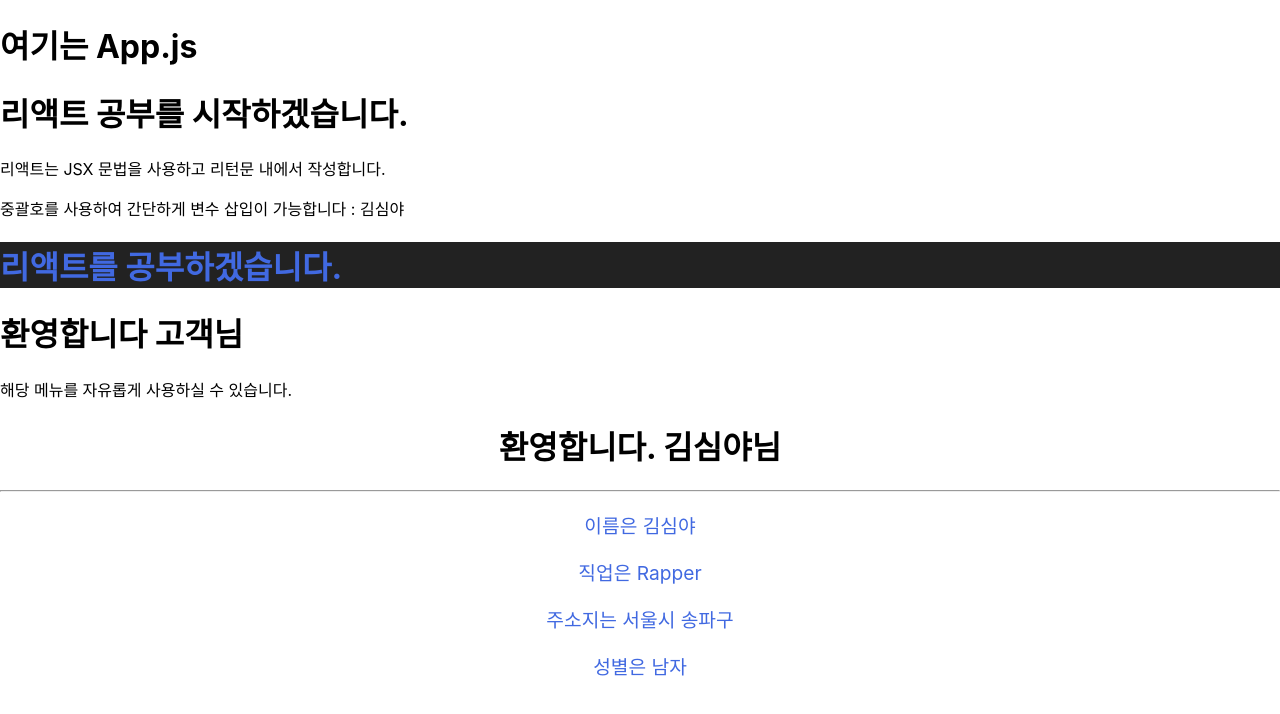
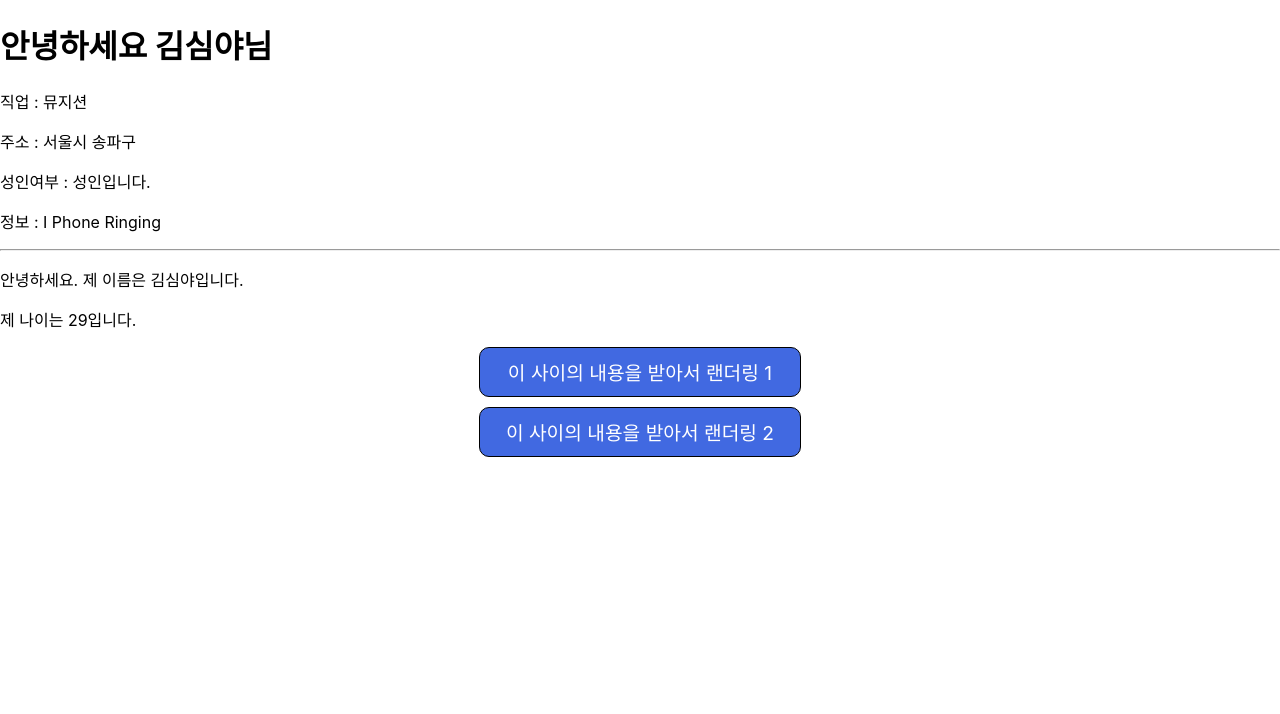
Before and after one commit to BeigeSeason/ReactEx, a React (Create React App) app: page / in a window 1280 px wide. Shown: the top 714 px of the page. Built offline with nearby package versions, Linux system fonts and the light colour scheme.

Commit message:
2024.11.18 오후

```diff
--- a/package.json
+++ b/package.json
@@ -10,6 +10,7 @@
     "react": "^18.3.1",
     "react-dom": "^18.3.1",
     "react-scripts": "5.0.1",
+    "styled-components": "^6.1.13",
     "web-vitals": "^2.1.0"
   },
   "scripts": {
--- a/src/App.js
+++ b/src/App.js
@@ -2,14 +2,39 @@ import logo from './logo.svg';
 import './App.css';
 import JsxSyntax from "./JSX문법";
 import GreetingComponent from './GreetingComponent';
+import WelcomeProps from "./WelcomeProps";
+import Articles from './Articles';
+import MyComponent from './MyComponent';
+import BoxComponent from './BoxComponent';
+
+const productInfo = {
+  date: "2024-09-01",
+  info: "I Phone Ringing"
+}
+
 
 function App() {
   return (
     <>
-      <h1>여기는 App.js</h1>
-      <JsxSyntax />
-      <GreetingComponent />
+      {/* <JsxSyntax /> */}
+      {/* <GreetingComponent /> */}
+      <WelcomeProps
+        name="김심야"
+        job="뮤지션"
+        addr="서울시 송파구"
+        isAdult={true}
+        info={productInfo.info} />
+      <hr />
+
+      {/* <Articles /> */}
+
+      <MyComponent name="김심야" age={29} />
+
+      <BoxComponent>이 사이의 내용을 받아서 랜더링 1</BoxComponent>
+      <BoxComponent>이 사이의 내용을 받아서 랜더링 2</BoxComponent>
+
     </>
+
   );
 }
 
--- /dev/null
+++ b/src/Article.js
@@ -0,0 +1,44 @@
+const HeadLine = ({ title }) => {
+    return (
+        <>
+            <h1>기사 제목 : {title}</h1>
+        </>
+    )
+}
+
+const Contents = ({ description }) => {
+    return (
+        <>
+            <p>본문 내용</p>
+            <p>{description}</p>
+        </>
+    )
+}
+
+const NewsDate = ({ date }) => {
+    return (
+        <>
+            <p>작성일 : {date}</p>
+        </>
+    )
+}
+
+
+const Article = ({ data }) => {
+    return (
+        <>
+            {/* <h1>기사 제목 : {data.title}</h1>
+            <p>{data.description}</p>
+            <p>작성일자 : {data.date}</p> */}
+            <HeadLine title={data.title} />
+
+            <Contents description={data.description} />
+
+            <NewsDate date={data.date} />
+
+            <hr />
+        </>
+    );
+}
+
+export default Article;
--- /dev/null
+++ b/src/Articles.js
@@ -0,0 +1,37 @@
+import Article from "./Article";
+
+const data = [
+    {
+        title: "정치",
+        description: "[서울=뉴시스] 조성봉 기자 = 우원식 국회의장과 추경호 국민의힘 원내대표가 18일 서울 여의도 국회의장실에서 국회의장-여야 원내대표 회동에 앞서 악수하고 있다. 오른쪽은 박찬대 더불어민주당 원내대표. (공동취재) 2024.11.18. photo@newsis.com",
+        date: "2024.11.18"
+    },
+    {
+        title: "경제",
+        description: "[서울=뉴시스]이현주 기자 = CJ그룹이 18일 CJ주식회사 경영지원대표로 허민회 CJ CGV 대표이사를 선임하는 내용의 2025 정기임원인사를 단행했다. CJ CGV 신임 대표이사에는 정종민 CJ CGV 터키법인장이, CJ ENM 커머스부문 대표에는 이선영 CJ ENM 커머스부문 사업총괄이 내정됐다.",
+        date: "2024.11.18"
+    },
+    {
+        title: "칼럼",
+        description: "미국 증시는 연일 사상 최고치를 쓰고 있고 비트코인 가격 또한 역대 최고가를 행진을 이어가고 있지만, 우리 증시는 바닥이 어디인지 모를 만큼 가파른 하락세를 나타내고 있다. 올해 코스피와 코스닥 지수 수익률은 이미 주요국 증시 가운데 꼴찌로 전락한 상태다. 시장에서는 '국장(한국증시) 탈출은 지능순'이라는 자조적 표현까지 등장했다.",
+        date: "2024.11.18"
+    },
+    {
+        title: "IT",
+        description: "[서울=뉴시스]윤현성 기자 = 팀네이버가 사우디아라비아 자치행정주택부 산하 국영기업 NHC(국립주택공사)와 합작법인 설립을 추진한다. 중동 사업을 총괄할 네이버 아라비아(가칭)와 함께 사우디아라비아 지역의 사업 단위 JV(합작법인)가 설립되는 셈이다.",
+        date: "2024.11.18"
+    }
+];
+
+const Articles = () => {
+    return (
+        <>
+            <h1>오늘의 뉴스</h1>
+            {data && data.map(e => (
+                <Article data={e} />
+            ))}
+        </>
+    )
+}
+
+export default Articles;
--- /dev/null
+++ b/src/BoxComponent.js
@@ -0,0 +1,23 @@
+import styled from "styled-components";
+
+const BoxStyle = styled.div`
+    width: 300px;
+    background-color: royalblue;
+    color: white;
+    text-align: center;
+    font-size: 1.2em;
+    margin: 10px auto;
+    border-radius: 10px;
+    border: 1px solid black;
+    padding: 10px;
+`;
+
+const BoxComponent = ({ children }) => {
+    return (
+        <BoxStyle>
+            {children}
+        </BoxStyle>
+    );
+}
+
+export default BoxComponent;
--- /dev/null
+++ b/src/MyComponent.js
@@ -0,0 +1,17 @@
+const MyComponent = (props) => {
+    return (
+        <>
+            <p>안녕하세요. 제 이름은 {props.name}입니다.</p>
+            <p>제 나이는 {props.age}입니다.</p>
+        </>
+    );
+};
+
+// defaultProps : props값이 지정되지 않은 경우 기본값을 설정
+MyComponent.defaultProps = {
+    name: "기본이름",
+    age: 20
+}
+
+
+export default MyComponent;
--- /dev/null
+++ b/src/WelcomeProps.js
@@ -0,0 +1,26 @@
+
+// 컴포넌트 : 리액트에서 UI를 구성하는 독립적인 모듈 함수와 비슷하지만 UI 구성과 관리에 특화
+// UI와 상태(State)로 구성
+// 반드시 대문자로 시작, 소문자로 시작할 시 HTML 태그로 판단
+// 부모 컴포넌트에서 자식 컴포넌트로 정보를 전달할 때에는 props로 전달
+// props는 키워드가 아니다.
+
+
+// 구조분해(비구조화 할당) : {}
+const WelcomeProps = (props) => {
+    const { name, job, addr, isAdult, info } = props;
+
+    return (
+        <>
+            <h1>안녕하세요 {name}님</h1>
+            <p>직업 : {job}</p>
+            <p>주소 : {addr}</p>
+            <p>성인여부 : {isAdult ? "성인입니다." : "미성년자입니다."}</p>
+            <p>정보 : {info}</p>
+        </>
+    );
+
+
+}
+
+export default WelcomeProps;
```
Also changed, not shown: 1 other file (tests, documents, lock files or other folders).
